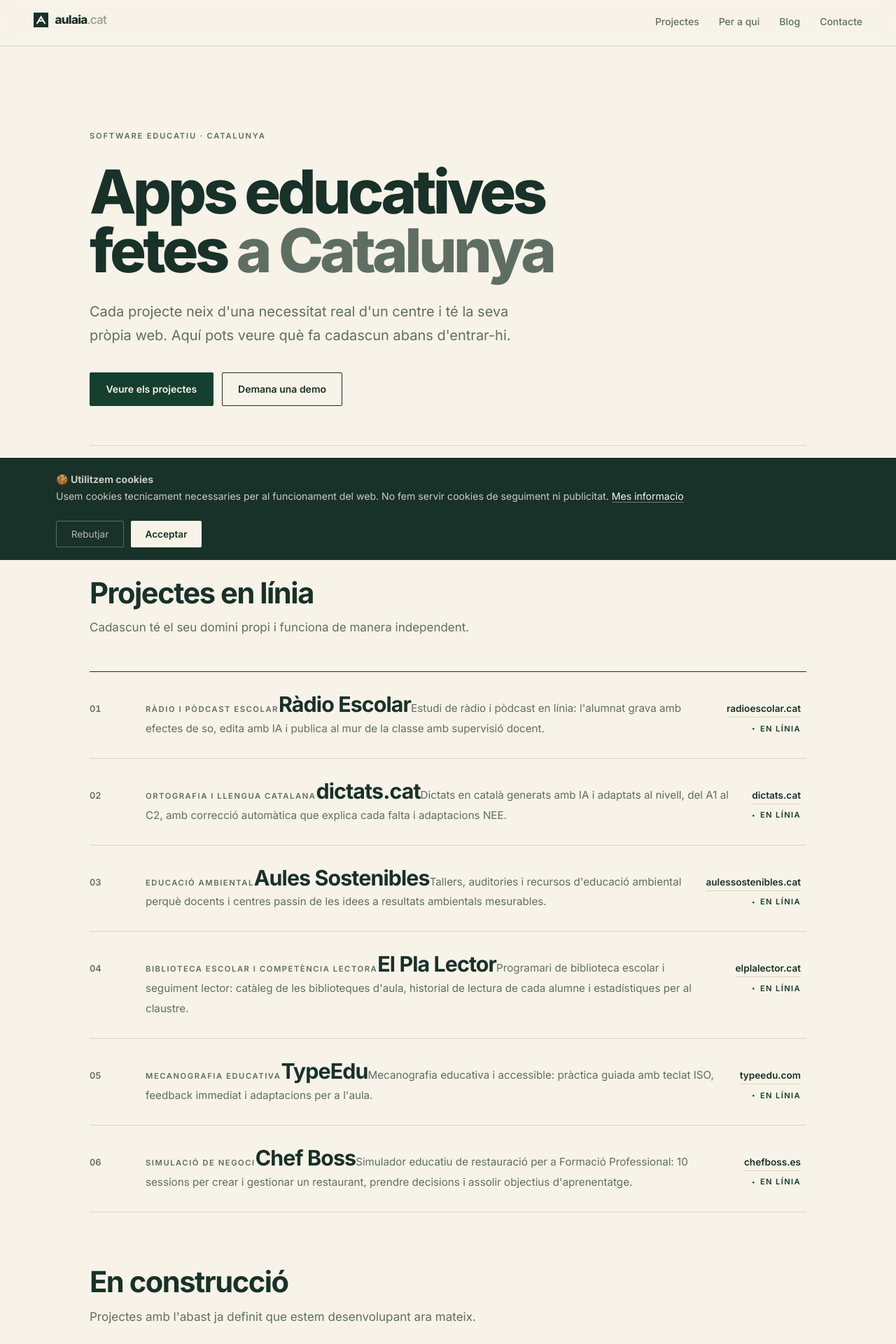
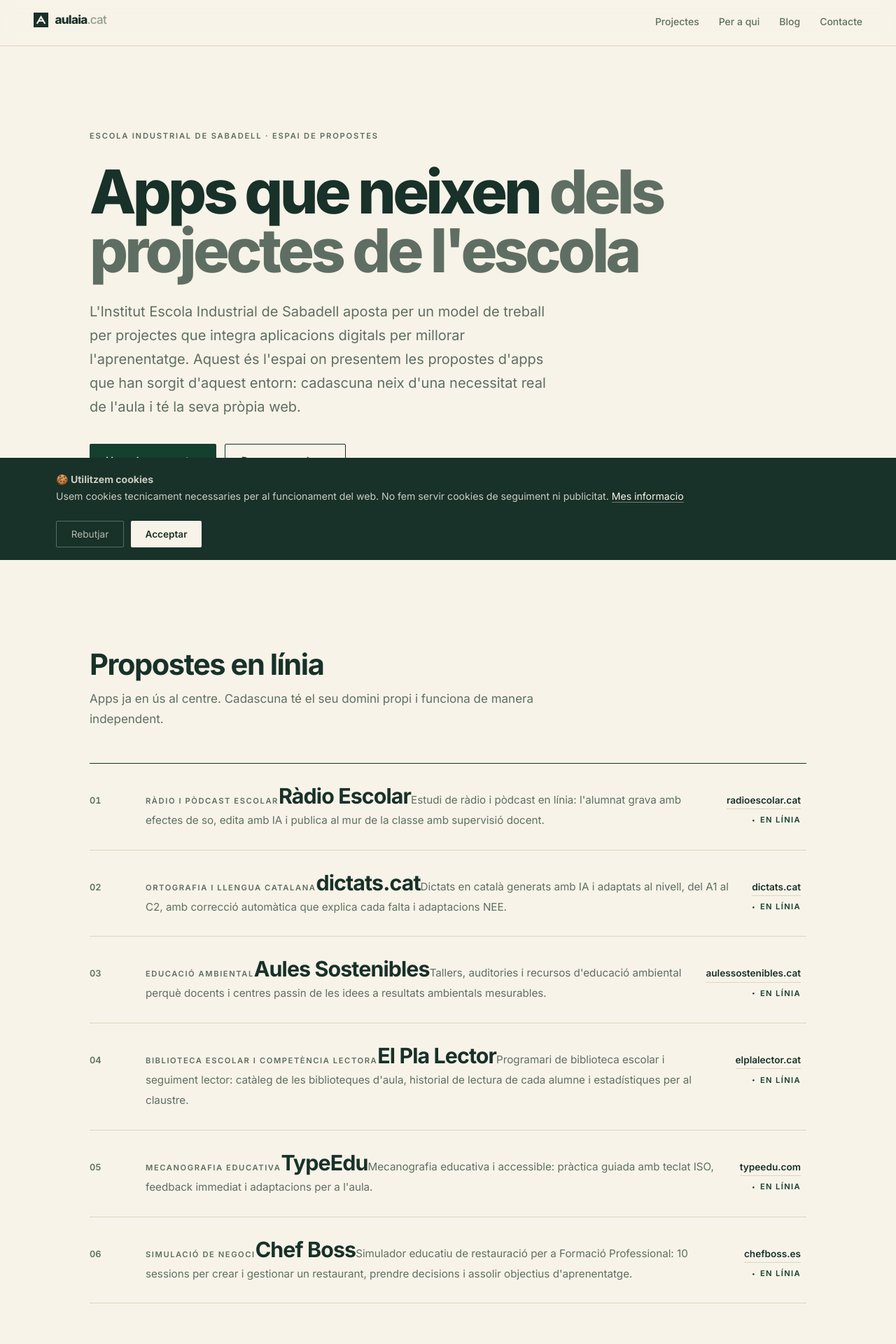
Before and after one commit to MYfabio/aulaia-cat, a Next.js app: page / in a window 1280 px wide. Shown: the top 1920 px of the page at 70% size. Built offline with nearby package versions, Linux system fonts and the light colour scheme.

Commit message:
Reorienta la home: espai de propostes d'apps de l'Escola Industrial de Sabadell

```diff
--- a/app/page.js
+++ b/app/page.js
@@ -2,8 +2,8 @@ import Link from "next/link";
 import apps from "../data/apps.json";
 
 export const metadata = {
-  title: "Apps i software educatiu per a escoles de Catalunya",
-  description: "Catàleg d'aplicacions i projectes digitals per a centres educatius de Catalunya. Ràdio escolar, dictats amb IA, sostenibilitat, pla lector i mecanografia.",
+  title: "Propostes d'apps educatives nascudes a l'Escola Industrial de Sabadell",
+  description: "Espai de propostes d'aplicacions creades a l'entorn de l'Institut Escola Industrial de Sabadell, un centre que aposta per un model de projectes que integra apps per millorar l'aprenentatge. Ràdio escolar, dictats amb IA, sostenibilitat, pla lector i mecanografia.",
   alternates: { canonical: "/" },
 };
 
@@ -41,15 +41,15 @@ export default function Home() {
   return (
     <>
       <section className="hero">
-        <span className="hero-tag">Software educatiu · Catalunya</span>
-        <h1>Apps educatives fetes <span>a Catalunya</span></h1>
-        <p>Cada projecte neix d'una necessitat real d'un centre i té la seva pròpia web. Aquí pots veure què fa cadascun abans d'entrar-hi.</p>
+        <span className="hero-tag">Escola Industrial de Sabadell · Espai de propostes</span>
+        <h1>Apps que neixen <span>dels projectes de l'escola</span></h1>
+        <p>L'Institut Escola Industrial de Sabadell aposta per un model de treball per projectes que integra aplicacions digitals per millorar l'aprenentatge. Aquest és l'espai on presentem les propostes d'apps que han sorgit d'aquest entorn: cadascuna neix d'una necessitat real de l'aula i té la seva pròpia web.</p>
         <div className="hero-actions">
-          <Link href="#apps" className="btn btn-primary">Veure els projectes</Link>
+          <Link href="#apps" className="btn btn-primary">Veure les propostes</Link>
           <Link href="/contacte" className="btn btn-outline">Demana una demo</Link>
         </div>
         <div className="hero-badges">
-          {[enLinia.length+" projectes en línia","Per a escoles i instituts","De Sabadell","Amb suport d'IA"].map(b=>(
+          {[enLinia.length+" propostes en línia","Nascudes a l'Escola Industrial","Model de projectes","Amb suport d'IA"].map(b=>(
             <span key={b} className="badge">{b}</span>
           ))}
         </div>
@@ -57,8 +57,8 @@ export default function Home() {
 
       <section className="section" id="apps">
         <div className="section-header">
-          <h2>Projectes en línia</h2>
-          <p>Cadascun té el seu domini propi i funciona de manera independent.</p>
+          <h2>Propostes en línia</h2>
+          <p>Apps ja en ús al centre. Cadascuna té el seu domini propi i funciona de manera independent.</p>
         </div>
         <div className="proj-list">
           {enLinia.map((app,i)=><ProjectRow key={app.slug} app={app} num={i+1} />)}
@@ -69,7 +69,7 @@ export default function Home() {
         <section className="section" id="en-construccio" style={{paddingTop:0}}>
           <div className="section-header">
             <h2>En construcció</h2>
-            <p>Projectes amb l'abast ja definit que estem desenvolupant ara mateix.</p>
+            <p>Propostes amb l'abast ja definit que s'estan desenvolupant amb els equips del centre.</p>
           </div>
           <div className="proj-list">
             {enConstruccio.map((app,i)=><ProjectRow key={app.slug} app={app} num={enLinia.length+i+1} />)}
@@ -81,7 +81,7 @@ export default function Home() {
         <section className="section" id="en-preparacio" style={{paddingTop:0}}>
           <div className="section-header">
             <h2>En preparació</h2>
-            <p>Els estem presentant als centres. Encara no tenen web pública.</p>
+            <p>Idees que s'estan presentant al claustre i a altres centres. Encara no tenen web pública.</p>
           </div>
           <div className="proj-list">
             {enPreparacio.map((app,i)=><ProjectRow key={app.slug} app={app} num={enLinia.length+enConstruccio.length+i+1} />)}
@@ -91,9 +91,9 @@ export default function Home() {
 
       <section className="seo-intro">
         <div className="seo-intro-inner">
-          <h2>La tecnologia ha de ser invisible. El que ha de brillar és l'aprenentatge.</h2>
-          <p>A aulaia.cat dissenyem i desenvolupem aplicacions digitals pensades específicament per a la realitat dels centres educatius catalans. No adaptem eines generals: creem solucions que neixen de les necessitats reals dels docents, dels equips directius i, sobretot, de l'alumnat.</p>
-          <p>La tecnologia, per si sola, no transforma l'educació. El que la transforma és posar-la al servei d'un propòsit pedagògic clar. Cada projecte neix d'una pregunta concreta que es fa un docent o un equip directiu: com fem que l'alumnat millori l'ortografia sense hores de correcció manual? Com donem veu a l'alumnat més enllà de l'aula? Com convertim la sostenibilitat en un projecte real i no en un exercici fictici?</p>
+          <h2>Un centre, un model de projectes, moltes apps.</h2>
+          <p>L'Institut Escola Industrial de Sabadell ha fet una aposta clara: treballar per projectes i integrar-hi aplicacions digitals com a part natural de l'aprenentatge. aulaia.cat recull les propostes d'apps que han nascut en aquest entorn. No són eines generals adaptades: són solucions creades a peu d'aula, a partir de les necessitats dels docents, dels equips directius i, sobretot, de l'alumnat.</p>
+          <p>La tecnologia, per si sola, no transforma l'educació. El que la transforma és posar-la al servei d'un projecte amb un propòsit pedagògic clar. Cada proposta neix d'una pregunta concreta que es fa algú del centre: com fem que l'alumnat millori l'ortografia sense hores de correcció manual? Com donem veu a l'alumnat més enllà de l'aula? Com convertim la sostenibilitat en un projecte real i no en un exercici fictici? Les apps que funcionen a l'Escola Industrial es comparteixen aquí perquè altres escoles i instituts de Catalunya les puguin conèixer i adoptar.</p>
           <div className="seo-intro-tags">
             {["ESO","Cicles Formatius","Primària","Batxillerat","Escola Verda","Aprenentatge Servei","Competència Digital","STEM"].map(t=>(
               <span key={t} className="badge">{t}</span>
@@ -104,15 +104,15 @@ export default function Home() {
 
       <section className="section" id="per-a-qui">
         <div className="section-header">
-          <h2>Per a qui treballem</h2>
-          <p>Dissenyem per als professionals que fan possible la transformació digital dels centres.</p>
+          <h2>Per a qui són les propostes</h2>
+          <p>Pensades primer per a la comunitat de l'Escola Industrial, i obertes a qualsevol centre que treballi per projectes.</p>
         </div>
         <div className="who-grid">
           {[
-            {n:"01",title:"Equips directius",desc:"Eines per prendre decisions àgils amb dades reals del centre."},
-            {n:"02",title:"Coordinadors digitals",desc:"Apps fàcils d'integrar sense trencar la rutina del claustre."},
-            {n:"03",title:"Docents",desc:"Projectes que amplien les possibilitats de l'aprenentatge a l'aula."},
-            {n:"04",title:"Escoles i instituts",desc:"Solucions adaptades als centres públics i concertats."},
+            {n:"01",title:"Equips directius",desc:"Eines per impulsar el model de projectes amb dades reals del centre."},
+            {n:"02",title:"Coordinadors digitals",desc:"Apps fàcils d'integrar en els projectes sense trencar la rutina del claustre."},
+            {n:"03",title:"Docents",desc:"Propostes que amplien les possibilitats de cada projecte d'aula."},
+            {n:"04",title:"Altres escoles i instituts",desc:"El que funciona a l'Escola Industrial, adaptable a centres públics i concertats."},
           ].map(w=>(
             <div key={w.title} className="who-card">
               <div className="who-card-icon">{w.n}</div>
@@ -124,8 +124,8 @@ export default function Home() {
 
       <section className="section" style={{paddingTop:0}}>
         <div className="landing-final-cta">
-          <p className="landing-final-title">Vols veure algun projecte en acció?</p>
-          <p className="landing-final-sub">Demana una demo gratuïta i t'expliquem com s'adapta al teu centre. Sense compromís.</p>
+          <p className="landing-final-title">Vols veure alguna proposta en acció o proposar-ne una de nova?</p>
+          <p className="landing-final-sub">Demana una demo gratuïta o explica'ns la necessitat del teu projecte. Sense compromís.</p>
           <Link href="/contacte" className="btn btn-primary">Contacta'ns</Link>
         </div>
       </section>
```
